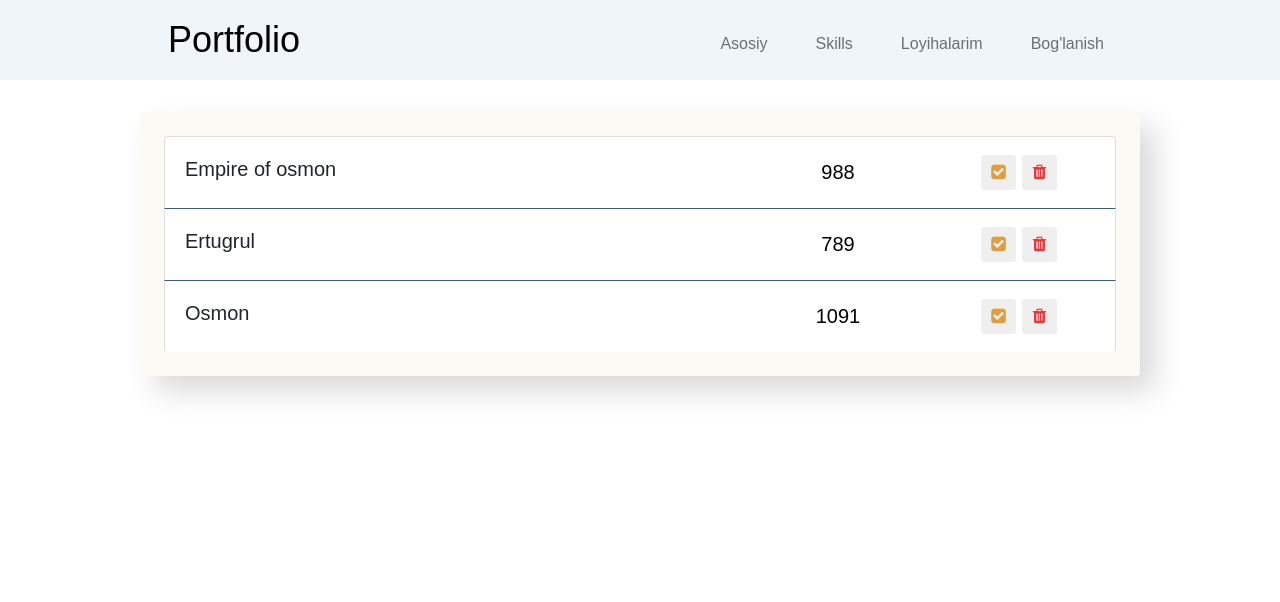
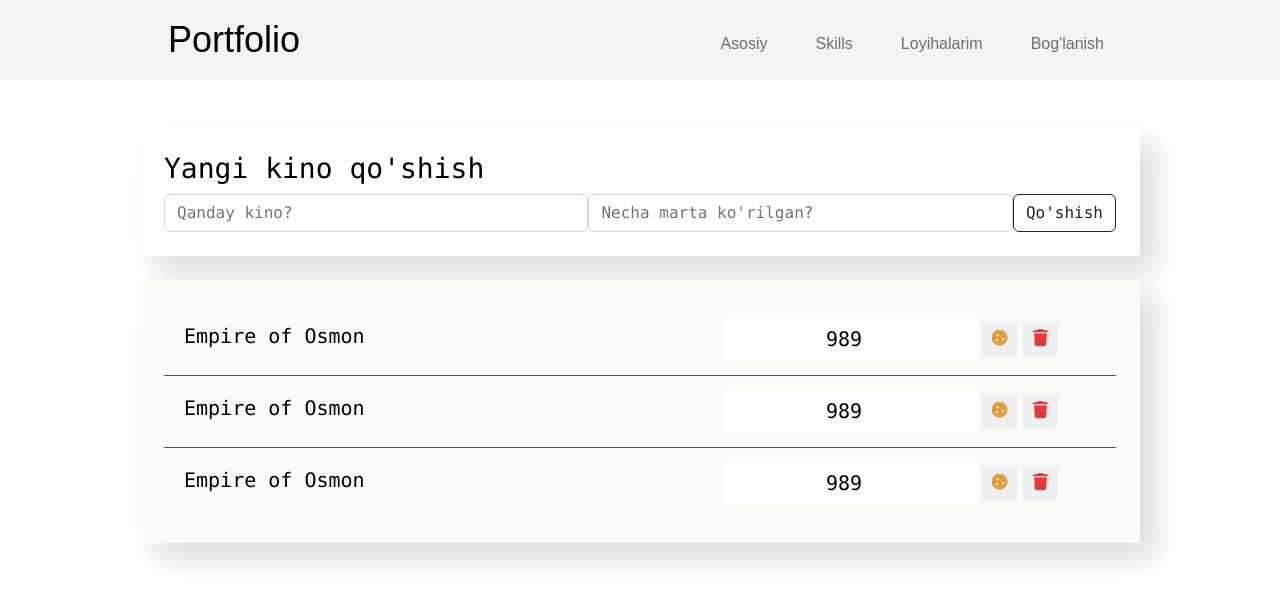
Before and after one commit to javohir7777/portfolio, a React (Create React App) app: page /contact in a window 1280 px wide. Shown: the top 602 px of the page. Built offline with nearby package versions, Linux system fonts and the light colour scheme.

Commit message:
app-add-form
app-add-form
app-filter
app-filter-item
componentlar qushildi

```diff
--- a/public/index.html
+++ b/public/index.html
@@ -10,14 +10,12 @@
       content="Web site created using create-react-app"
     />
     <link
-      href="https://cdn.jsdelivr.net/npm/bootstrap@5.0.2/dist/css/bootstrap.min.css"
       rel="stylesheet"
-      integrity="sha384-EVSTQN3/azprG1Anm3QDgpJLIm9Nao0Yz1ztcQTwFspd3yD65VohhpuuCOmLASjC"
-      crossorigin="anonymous"
+      href="https://cdnjs.cloudflare.com/ajax/libs/bootstrap/5.2.3/css/bootstrap.min.css"
     />
     <link
       rel="stylesheet"
-      href="https://cdnjs.cloudflare.com/ajax/libs/font-awesome/4.7.0/css/font-awesome.min.css"
+      href="https://cdnjs.cloudflare.com/ajax/libs/font-awesome/6.3.0/css/all.min.css"
     />
     <link rel="apple-touch-icon" href="%PUBLIC_URL%/logo192.png" />
 
@@ -28,11 +26,5 @@
   <body>
     <noscript>You need to enable JavaScript to run this app.</noscript>
     <div id="root"></div>
-
-    <script
-      src="https://cdn.jsdelivr.net/npm/bootstrap@5.0.2/dist/js/bootstrap.bundle.min.js"
-      integrity="sha384-MrcW6ZMFYlzcLA8Nl+NtUVF0sA7MsXsP1UyJoMp4YLEuNSfAP+JcXn/tWtIaxVXM"
-      crossorigin="anonymous"
-    ></script>
   </body>
 </html>
--- a/src/pages/Contact.jsx
+++ b/src/pages/Contact.jsx
@@ -1,70 +1,22 @@
-import React, { Component } from "react";
+import React from "react";
 import Navbar from "../components/Navbar";
+import AppAddForm from "./app-add-form/App-add-form";
+import AppFilter from "./app-filter/App-filter";
 import "./css/Contact.css";
 
-class Contact extends Component {
-  constructor(props) {
-    super(props);
-    this.state = {
-      favourite: false,
-      like: false,
-    };
-  }
-
-  onLike = () => {
-    this.setState(({ like }) => ({
-      like: !like,
-    }));
-  };
-  render() {
-    const data = [
-      { name: "Empire of osmon", viwers: 988, id: 1 },
-      { name: "Ertugrul", viwers: 789, id: 2 },
-      { name: "Osmon", viwers: 1091, id: 3 },
-    ];
-
+function Contact() {
   return (
     <div>
       <Navbar />
       <br />
-        <br />
-        <br />
-        <br />
-
-        <ul className="movie-list container">
-          {data.map((item) => (
-            <li
-              className={`list-group-item d-flex justify-content-between ${
-                this.state.favourite && "favourite"
-              } ${this.state.like && "like"}`}
-            >
-              <span className="list-group-item-lable" onClick={this.onLike}>
-                {item.name}
-              </span>
-              <input
-                type="number"
-                className="list-group-item-input"
-                defaultValue={item.viwers}
-              />
-              <div className="d-flex justify-content-center align-items-center">
-                <button
-                  type="button"
-                  className="btn-cookie btn-sm"
-                  onClick={this.onFavourite}
-                >
-                  <i className="fa fa-check-square"></i>
-                </button>
-                <button type="button" className="btn-trash btn-sm">
-                  <i className="fa fa-trash"></i>
-                </button>
-                <i className="fa fa-star"></i>
+      <div className="app font-monospace">
+        <div className="content">
+          <AppAddForm />
+          <AppFilter />
         </div>
-            </li>
-          ))}
-        </ul>
+      </div>
     </div>
   );
 }
-}
 
 export default Contact;
--- /dev/null
+++ b/src/pages/app-add-form/App-add-form.css
@@ -0,0 +1,7 @@
+.movie-add-form {
+  margin-top: 1.5rem;
+  padding: 1.5rem;
+  border-radius: 4px;
+  background-color: #fff;
+  box-shadow: 15px 15px 30px rgba(0, 0, 0, 0.15);
+}
--- /dev/null
+++ b/src/pages/app-add-form/App-add-form.js
@@ -0,0 +1,25 @@
+import "./App-add-form.css";
+function AppAddForm() {
+  return (
+    <div className="movie-add-form">
+      <h3>Yangi kino qo'shish</h3>
+      <form className="add-form d-flex">
+        <input
+          type="text"
+          className="form-control new-post-label"
+          placeholder="Qanday kino?"
+        />
+        <input
+          type="number"
+          className="form-control new-post-label"
+          placeholder="Necha marta ko'rilgan?"
+        />
+        <button type="submit" className="btn btn-outline-dark">
+          Qo'shish
+        </button>
+      </form>
+    </div>
+  );
+}
+
+export default AppAddForm;
--- /dev/null
+++ b/src/pages/app-filter-item/App-filter-item.css
@@ -0,0 +1,65 @@
+.list-group-item {
+  padding: 15px 20px;
+  border-bottom: 1px solid #3d5a80;
+}
+
+.list-group-item:last-child {
+  border-bottom: none;
+}
+
+.list-group-item span {
+  line-height: 35px;
+  font-size: 20px;
+  cursor: pointer;
+  width: 550px;
+}
+
+.list-group-item input {
+  line-height: 35px;
+  font-size: 20px;
+  text-align: center;
+  border: 0;
+}
+
+.list-group-item button {
+  width: 35px;
+  height: 35px;
+  margin: 3px;
+  font-size: 17px;
+  border: none;
+  cursor: pointer;
+}
+
+.list-group-item .btn-cookie {
+  color: #e09f3e;
+}
+
+.list-group-item .btn-trash {
+  color: #e5383b;
+}
+
+.list-group-item .fa-star {
+  width: 35px;
+  height: 35px;
+  text-align: center;
+  line-height: 35px;
+  font-size: 16px;
+  color: #ffd700;
+  transition: 0.3s all;
+  transform: translateX(30px);
+  opacity: 0;
+}
+
+.list-group-item.like .fa-star {
+  opacity: 1;
+  transform: translateX(0px);
+}
+
+.list-group-item.favourite .list-group-item-lable,
+.list-group-item.favourite .list-group-item-input {
+  color: #e09f3e;
+}
+
+.list-group-item.favourite .btn-star {
+  color: #aeaeae;
+}
--- /dev/null
+++ b/src/pages/app-filter-item/App-filter.item.js
@@ -0,0 +1,25 @@
+import "./App-filter-item.css";
+
+function AppFilterItem() {
+  return (
+    <li className="list-group-item d-flex justify-content-between">
+      <span className="list-group-item-label">Empire of Osmon</span>
+      <input
+        type="number"
+        className="list-group-item-input"
+        defaultValue="989"
+      />
+      <div className="d-flex justify-content-center align-items-center">
+        <button type="button" className="btn-cookie btn-sm">
+          <i className="fas fa-cookie"></i>
+        </button>
+        <button type="button" className="btn-trash btn-sm">
+          <i className="fas fa-trash"></i>
+        </button>
+        <i className="fas fa-star"></i>
+      </div>
+    </li>
+  );
+}
+
+export default AppFilterItem;
--- /dev/null
+++ b/src/pages/app-filter/App-filter.css
@@ -0,0 +1,7 @@
+.movie-list {
+  margin-top: 1.5rem;
+  padding: 1.5rem;
+  border-radius: 4px;
+  background-color: #fcfaf5;
+  box-shadow: 15px 15px 30px rgba(0, 0, 0, 0.15);
+}
--- /dev/null
+++ b/src/pages/app-filter/App-filter.js
@@ -0,0 +1,15 @@
+import React from "react";
+import AppFilterItem from "../app-filter-item/App-filter.item";
+import "./App-filter.css";
+
+function AppFilter() {
+  return (
+    <div className="movie-list">
+      <AppFilterItem />
+      <AppFilterItem />
+      <AppFilterItem />
+    </div>
+  );
+}
+
+export default AppFilter;
--- a/src/pages/css/Contact.css
+++ b/src/pages/css/Contact.css
@@ -1,73 +1,10 @@
-.movie-list {
-  margin-top: 1rem;
-  padding: 1.5rem;
-  border-radius: 4px;
-  background-color: #fcfaf5;
-  box-shadow: 15px 15px 30px rgba(0, 0, 0, 0.15);
+.app {
+  height: 100vh;
+  color: #000;
 }
-
-.list-group-item {
-  padding: 15px 20px;
-  border-bottom: 1px solid #3d5a80;
+.content {
+  max-width: 1000px;
+  background-color: #fff;
+  margin: 0 auto;
+  padding: 5rem 0;
 }
-
-.list-group-item:last-child {
-  border-bottom: none;
-}
-
-.list-group-item span {
-  line-height: 35px;
-  font-size: 20px;
-  cursor: pointer;
-  width: 550px;
-}
-
-.list-group-item input {
-  line-height: 35px;
-  font-size: 20px;
-  text-align: center;
-  border: 0;
-}
-
-.list-group-item button {
-  width: 35px;
-  height: 35px;
-  margin: 3px;
-  font-size: 17px;
-  border: none;
-  cursor: pointer;
-}
-
-.list-group-item .btn-cookie {
-  color: #e09f3e;
-}
-
-.list-group-item .btn-trash {
-  color: #e5383b;
-}
-
-.list-group-item .fa-star {
-  width: 35px;
-  height: 35px;
-  text-align: center;
-  line-height: 35px;
-  font-size: 16px;
-  color: #ffd700;
-  transition: 0.3s all;
-  transform: translateX(30px);
-  opacity: 0;
-}
-
-.list-group-item.like .fa-star {
-  opacity: 1;
-  transform: translateX(0px);
-}
-
-.list-group-item.favourite .list-group-item-lable,
-.list-group-item.favourite .list-group-item-input {
-  color: #e09f3e;
-}
-
-.list-group-item.favourite .btn-star {
-  color: #aeaeae;
-}
```
Lines whose indentation alone changed are shown as unchanged.
